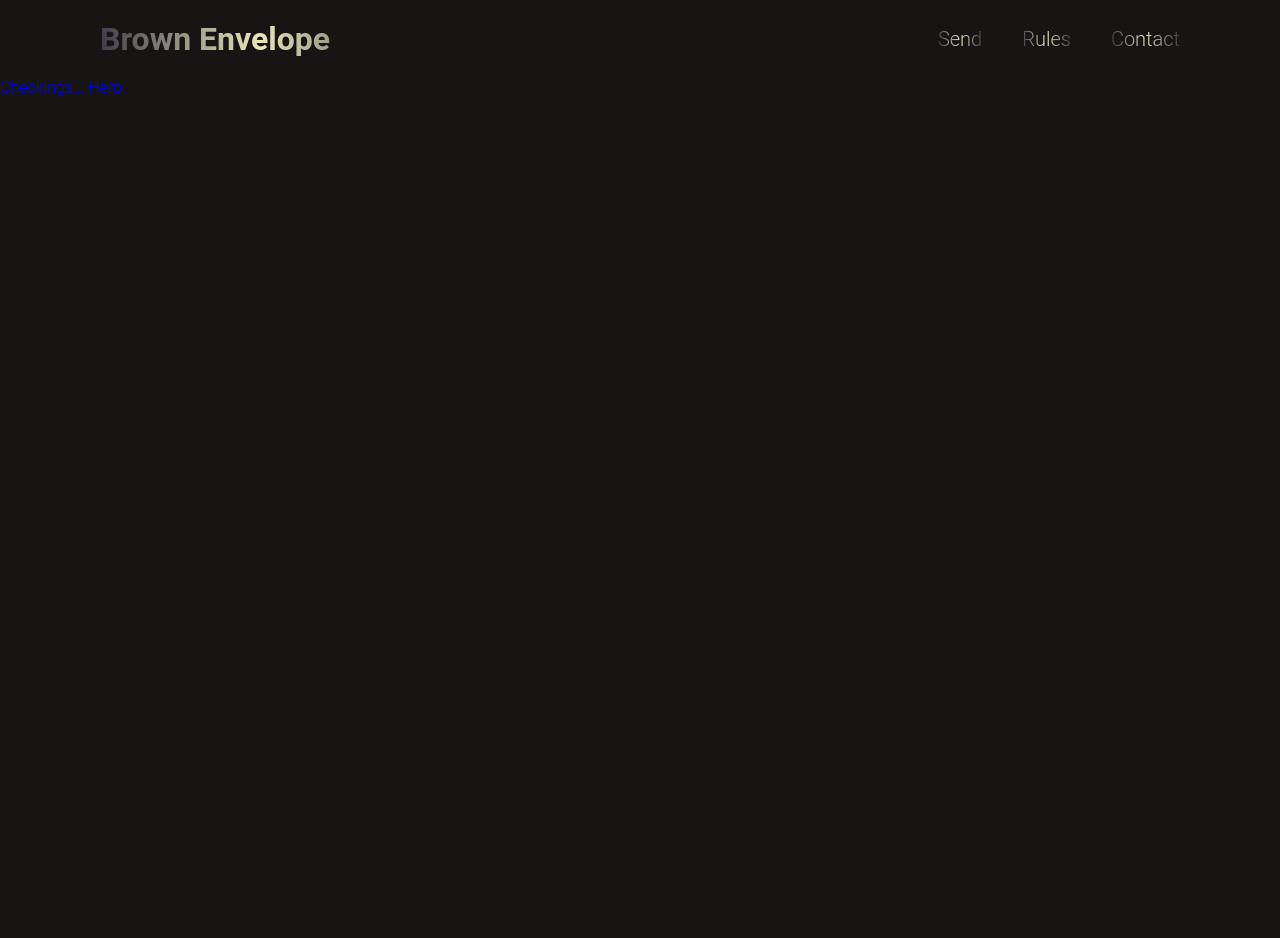
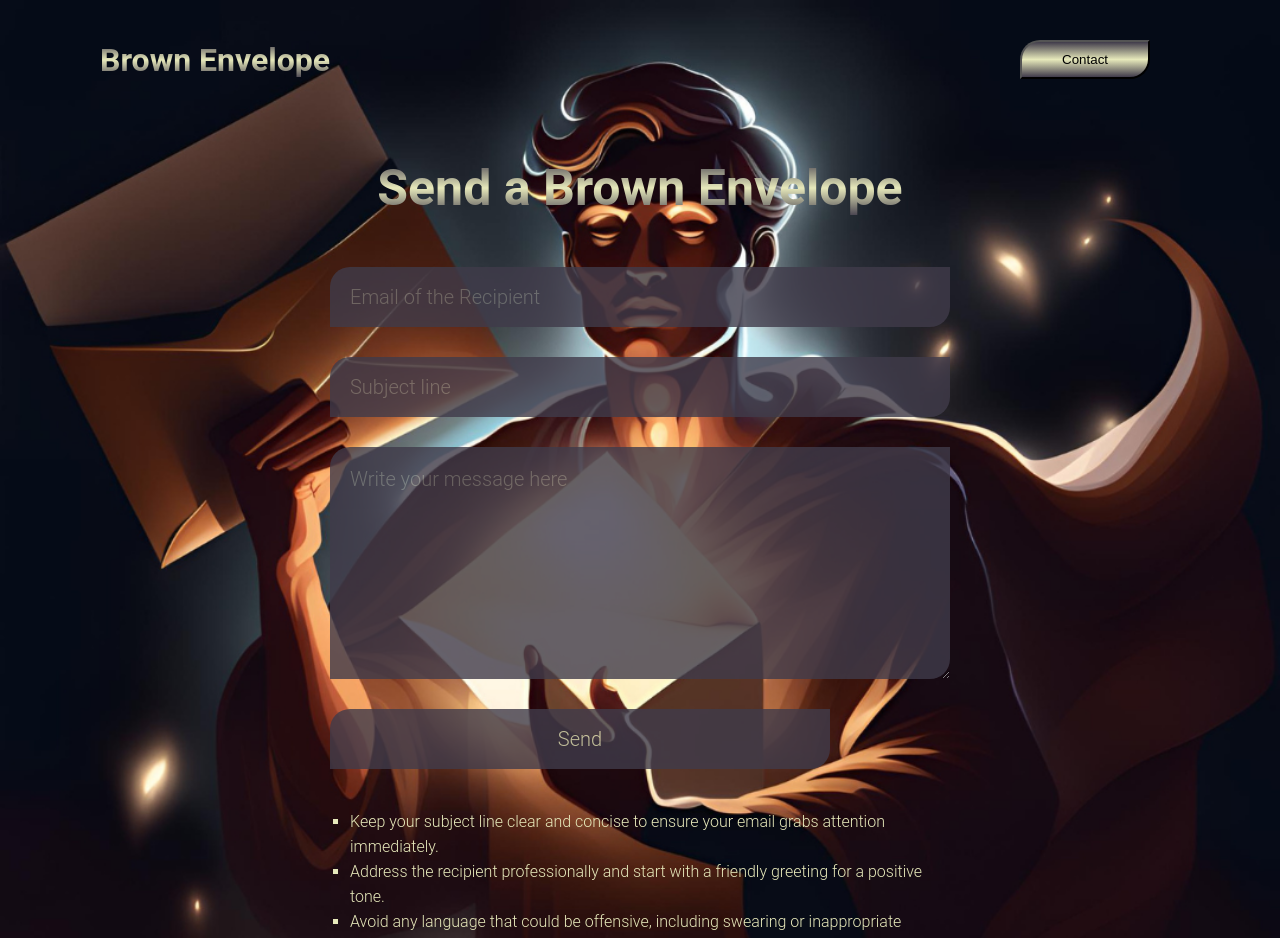
Before and after one commit to siwill9163/renderings, a React (Vite) app: page / in a window 1280 px wide. Shown: the top 938 px of the page. Before the commit the page ends 820 px from the top, so only its background shows below. Built offline with nearby package versions, Linux system fonts and the light colour scheme.

Commit message:
Envelope design completed

```diff
--- a/src/App.jsx
+++ b/src/App.jsx
@@ -4,6 +4,7 @@ import viteLogo from '/vite.svg'
 
 import Hero from './Components/Hero/Hero'
 import Navbar from './Components/Navbar/Navbar'
+import Contact from './Components/Contact/Contact'
 
 function App() {
   const [count, setCount] = useState(0)
@@ -12,6 +13,7 @@ function App() {
     <>
     <Navbar />
     <Hero />
+    <Contact />
     </>
   )
 }
--- /dev/null
+++ b/src/Components/Contact/Contact.jsx
@@ -0,0 +1,12 @@
+import React from 'react'
+import './Contact.css'
+
+const Contact = () => {
+  return (
+    <div className='contact'>
+        contact and footer
+    </div>
+  )
+}
+
+export default Contact
--- a/src/Components/Hero/Hero.css
+++ b/src/Components/Hero/Hero.css
@@ -1,3 +1,80 @@
+body{
+    background-image: url(../../assets/hero_photo.png);
+    background-size: cover;
+    height: 100vh;
+    background-repeat: no-repeat;
+}
 .hero{
-    color: blue;
+    display: flex;
+    flex-direction: column;
+    justify-content: center;
+    align-items: center;
+    margin: 80px 100px;
 }
+.hero-title{
+    font-size: 25px;
+    background: linear-gradient(#403b4a, #e7e9bb, #403b4a);
+    background-clip: text;
+    -webkit-background-clip: text;
+    -webkit-text-fill-color: transparent;
+}
+.envelope{
+    display: flex;
+    flex-direction: column;
+    margin-top: 50px;
+    gap: 30px;
+}
+.envelope input{
+    width: 600px;
+    height: 60px;
+    padding-left: 20px;
+    outline: none;
+    border: none;
+    font-family: "Roboto", sans-serif;
+    font-weight: 300;
+    font-style: normal;
+    font-size: 20px;
+    border-radius: 20px 0px 20px 0px;
+    background: #403b4a;
+    color: #e7e9bb;
+    opacity: 80%;
+}
+.envelope textarea{
+    width: 580px;
+    border: none;
+    outline: none;
+    padding: 20px;
+    font-family: "Roboto", sans-serif;
+    font-weight: 300;
+    font-style: normal;
+    font-size: 20px;
+    border-radius: 20px 0px 20px 0px;
+    background: #403b4a;
+    color: #e7e9bb;
+    opacity: 80%;
+}
+.submit-btn{
+    width: 500px;
+    height: 60px;
+    border: none;
+    outline: none;
+    font-family: "Roboto", sans-serif;
+    font-weight: 300;
+    font-style: normal;
+    font-size: 20px;
+    border-radius: 20px 0px 20px 0px;
+    background: #403b4a;
+    color: #e7e9bb;
+    opacity: 80%;
+}
+.hero-rules{
+    margin: 40px 0px;
+    max-width: 580px;
+    line-height: 25px;
+}
+.hero-rules li{
+    list-style: square;
+    color: #e7e9bb;
+    font-weight: 300;
+    font-size: 16px;
+}
--- a/src/Components/Hero/Hero.jsx
+++ b/src/Components/Hero/Hero.jsx
@@ -4,7 +4,28 @@ import './Hero.css'
 const Hero = () => {
   return (
     <div className='hero'>
-        Checkings... Hero.
+
+        <div className="hero-title">
+          <h1>Send a Brown Envelope</h1>
+        </div>
+
+        <form className="envelope">
+          <input type="email" name="email" id="" placeholder='Email of the Recipient'/>
+          <input type="text" name="subject" id="" placeholder='Subject line' />
+          <textarea name="message" rows={8} id="" placeholder='Write your message here'></textarea>
+
+          <button className='submit-btn'>Send</button>
+
+        </form>
+
+        <div className="hero-rules">
+          <ul>
+            <li>Keep your subject line clear and concise to ensure your email grabs attention immediately.</li>
+            <li>Address the recipient professionally and start with a friendly greeting for a positive tone.</li>
+            <li>Avoid any language that could be offensive, including swearing or inappropriate humor in emails.</li>
+            <li>Maintain respect for all racial and cultural backgrounds, ensuring inclusive and thoughtful communication.</li>
+          </ul>
+        </div>
     </div>
   )
 }
--- a/src/Components/Navbar/Navbar.css
+++ b/src/Components/Navbar/Navbar.css
@@ -2,29 +2,30 @@
     display: flex;
     justify-content: space-between;
     align-items: center;
-    margin: 20px 100px;
+    margin: 40px 100px;
 }
 .logo{
-    background: linear-gradient(267deg, #403b4a, #e7e9bb, #403b4a);
+    background: linear-gradient(#403b4a, #e7e9bb, #403b4a);
     background-clip: text;
     -webkit-background-clip: text;
     -webkit-text-fill-color: transparent;
     min-width: 320px;
 }
-.nav-menu ul{
+.nav-menu{
     display: flex;
     list-style: none;
-    gap: 40px;
+    gap: 80px;
     font-size: 20px;
+    margin-right: 30px;
 }
-.nav-menu li{
-   cursor: pointer;
-   display: flex;
-   flex-direction: column;
-   gap: 5px;
+.nav-menu button{
+    padding: 10px 40px;
+    border-radius: 20px 0px 20px 0px;
+    background: linear-gradient(#403b4a, #e7e9bb, #403b4a);
+    transition: 0.3s;
+    cursor: pointer;
 
-   background: linear-gradient(267deg, #403b4a, #e7e9bb, #403b4a);
-   background-clip: text;
-   -webkit-background-clip: text;
-   -webkit-text-fill-color: transparent;
 }
+.nav-menu button:hover{
+    transform: scale(1.15);
+}
--- a/src/Components/Navbar/Navbar.jsx
+++ b/src/Components/Navbar/Navbar.jsx
@@ -10,11 +10,9 @@ const Navbar = () => {
         </div>
 
         <div className="nav-menu">
-            <ul>
-                <li>Send</li>
-                <li>Rules</li>
-                <li>Contact</li>
-            </ul>
+            <button>Contact</button>
+
+
         </div>
 
 
```
Also changed, not shown: src/Components/Contact/Contact.css (added), src/assets/hero_photo.png (added).
